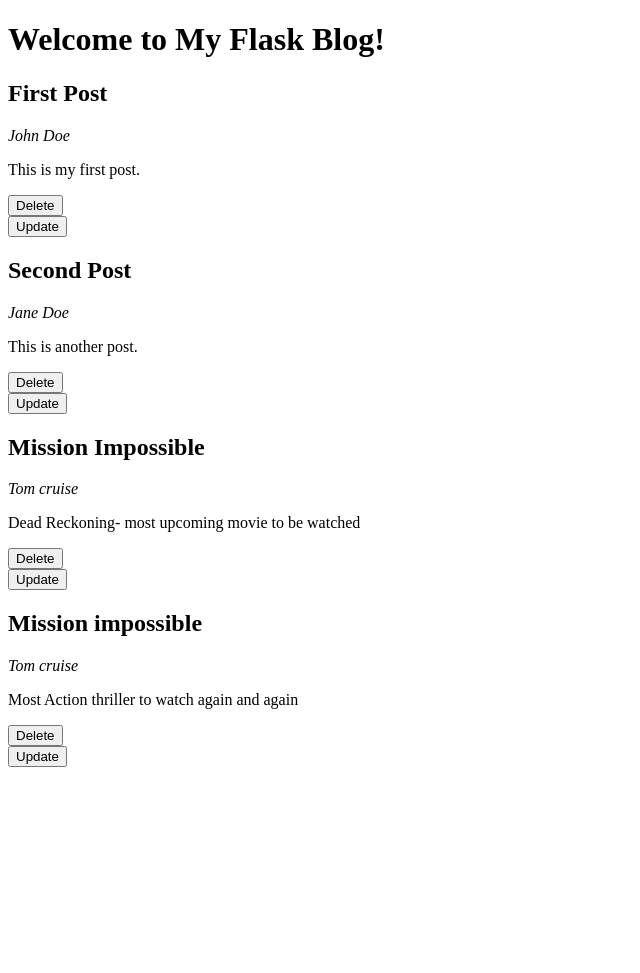
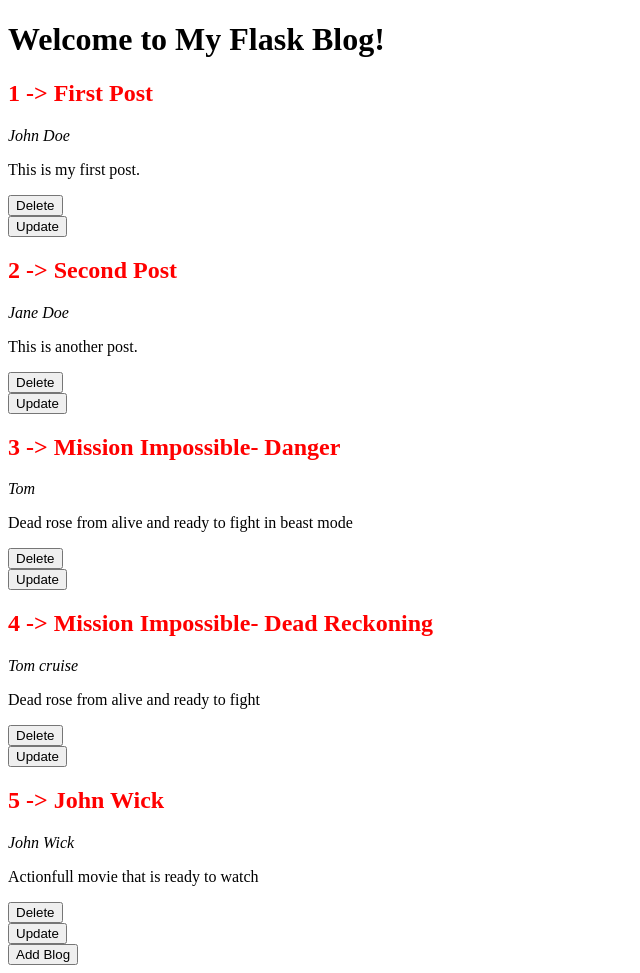
Before and after one commit to SteffanSingh/Master-blog, a Flask app: page / in a window 1280 px wide. Shown: the whole page, without its empty margins (0-640 px from the left). Before the commit the page ends 767 px from the top, so only its background shows below. Run offline with Flask 3, Linux system fonts and the light colour scheme.

Commit message:
CRUD operation successful

```diff
--- a/app.py
+++ b/app.py
@@ -1,6 +1,6 @@
 import json
 from flask import Flask, render_template, request, redirect, url_for
-
+import uuid
 
 app = Flask(__name__)
 
@@ -14,14 +14,14 @@ with open("data.json", "r") as fileObject:
 @app.route('/')
 def index():
     # add code here to fetch the job posts from a file
-    return render_template('index.html', posts=blog_posts)
+    return render_template('index.html', posts=enumerate(blog_posts))
 
 @app.route("/add", methods= ["GET", "POST"])
 def add():
     if request.method == "POST":
         new_post = {}
+        id = (uuid.uuid1()).int
 
-        id = len(blog_posts)+1
         title = request.form["title"]
 
         content = request.form["content"]
@@ -33,7 +33,7 @@ def add():
         new_post["author"] = author
 
         blog_posts.append(new_post)
-        print(blog_posts)
+
         with open("data.json", "w") as fileObject:
             fileObject.write(json.dumps(blog_posts, indent=4))
 
@@ -42,7 +42,7 @@ def add():
 
 @app.route("/delete/<int:post_id>")
 def delete(post_id):
-    print(blog_posts)
+
     for index,blog in enumerate(blog_posts):
         print(type(blog))
         if blog["id"] == post_id:
@@ -56,26 +56,26 @@ def delete(post_id):
 @app.route('/update/<int:post_id>', methods=['GET', 'POST'])
 def update(post_id):
     # Fetch the blog posts from the JSON file
-    post = [blog for blog in blog_posts if blog["id"] == post_id ]
-    print(post)
+    post = [blog for blog in blog_posts if blog["id"] == post_id ][0]
     if post is None:
         # Post not found
         return "Post not found", 404
     if request.method == 'POST':
     # Update the post in the JSON file
+        id = post_id
         author =request.form["author"]
         title = request.form["title"]
         content = request.form["content"]
-        dict(post)['author'] = author
-        dict(post)["content"] = content
-        dict(post)["title"] = title
-        blog_posts[post_id - 1] = post
+        post['id'] = post_id
+        post['author'] = author
+        post["content"] = content
+        post["title"] = title
+
+
         with open("data.json", "w") as fileObject:
             fileObject.write(json.dumps(blog_posts, indent=4))
         # Redirect back to index
         return redirect(url_for("index"))
-    # Else, it's a GET request
-    # So display the update.html page
     return render_template('update.html', post=post)
 
 
--- a/data.json
+++ b/data.json
@@ -12,15 +12,21 @@
         "content": "This is another post."
     },
     {
-        "id": 4,
-        "title": "Mission Impossible",
-        "content": "Dead Reckoning- most upcoming movie to be watched",
+        "id": 97040472064513286021763384704599290202,
+        "title": "Mission Impossible- Danger",
+        "content": "Dead rose from alive and ready to fight in beast mode",
+        "author": "Tom"
+    },
+    {
+        "id": 135606808092379167455392717557694689626,
+        "title": "Mission Impossible- Dead Reckoning",
+        "content": "Dead rose from alive and ready to  fight",
         "author": "Tom cruise"
     },
     {
-        "id": 5,
-        "title": "Mission impossible",
-        "content": "Most Action thriller to watch again and again",
-        "author": "Tom cruise"
+        "id": 146365463951526849658946296371406139738,
+        "title": "John Wick",
+        "content": "Actionfull movie that is ready to watch",
+        "author": "John Wick"
     }
 ]
--- a/static/style.css
+++ b/static/style.css
@@ -0,0 +1,5 @@
+
+
+h2{
+color:red;
+}
--- a/templates/index.html
+++ b/templates/index.html
@@ -9,10 +9,10 @@
 <body>
     <h1>Welcome to My Flask Blog!</h1>
 
-    {% for post in posts %}
+    {% for index,post in posts %}
         <form class="post" action="/delete/{{post['id']}} "  >
 
-        <h2>{{post['title']}} </h2>
+        <h2> {{index+1}} -> {{post['title']}} </h2>
         <p><em>{{post['author']}}</em></p>
         <p>{{post['content']}}</p>
 
@@ -30,5 +30,8 @@
 
     {% endfor %}
 
+        <form method="GET" action="/add">
+            <input type="Submit" value="Add Blog">
+        </form>
 </body>
 </html>
```
Also changed, not shown: templates/update.html (+8 -7 lines).
